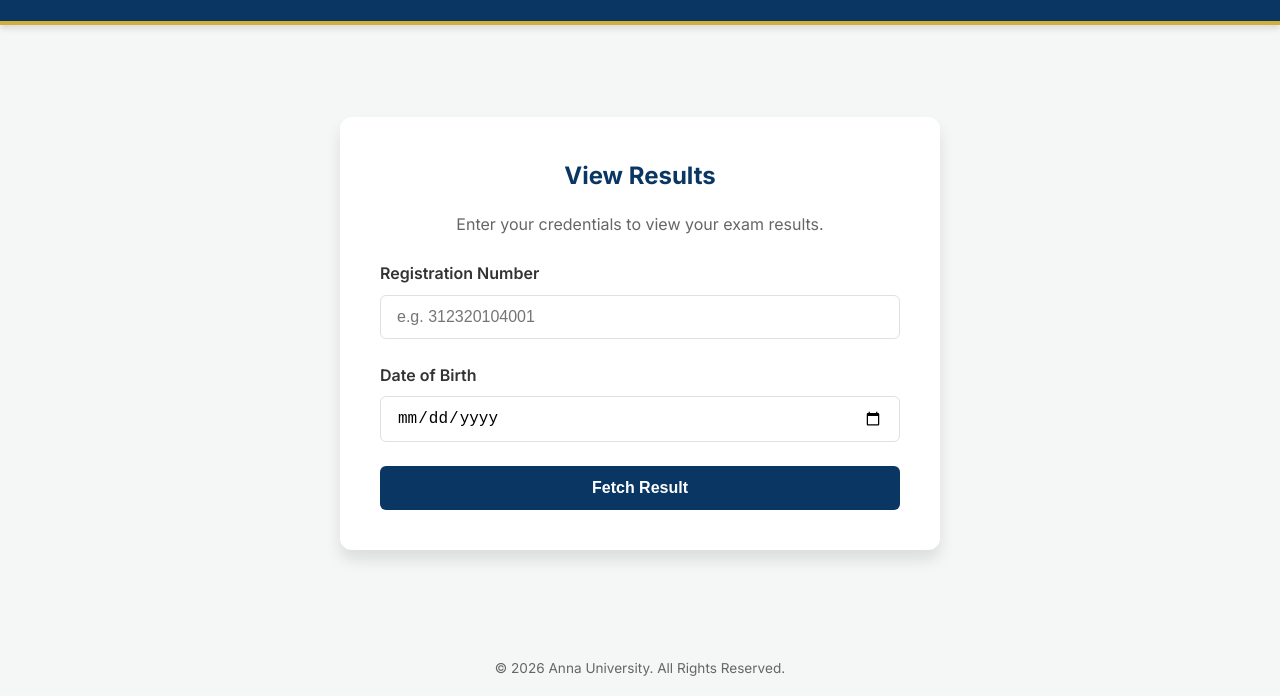
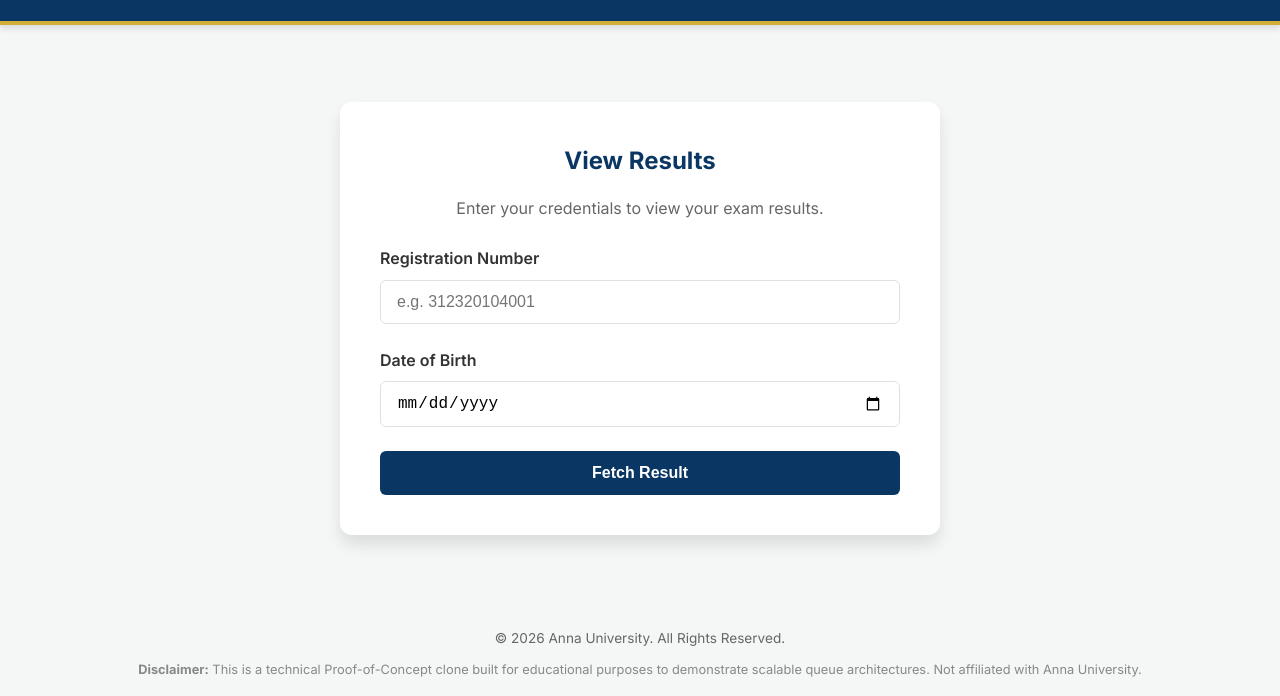
Before and after one commit to shakeelscribes/anna-univ-clone, a website: page packages/frontend/index.html in a window 1280 px wide. Shown: the part 104-800 px from the top of the page. Drawn offline with Linux system fonts and the light colour scheme; no server answers.

Commit message:
chore: add legal disclaimer to frontend footer

```diff
--- a/packages/frontend/index.html
+++ b/packages/frontend/index.html
@@ -101,7 +101,10 @@
     </main>
 
     <footer>
-        &copy; 2026 Anna University. All Rights Reserved.
+        <p>&copy; 2026 Anna University. All Rights Reserved.</p>
+        <p style="font-size: 0.8rem; color: #888; margin-top: 10px;">
+            <strong>Disclaimer:</strong> This is a technical Proof-of-Concept clone built for educational purposes to demonstrate scalable queue architectures. Not affiliated with Anna University.
+        </p>
     </footer>
 
     <!-- Include the CAPTCHA client library -->
```
